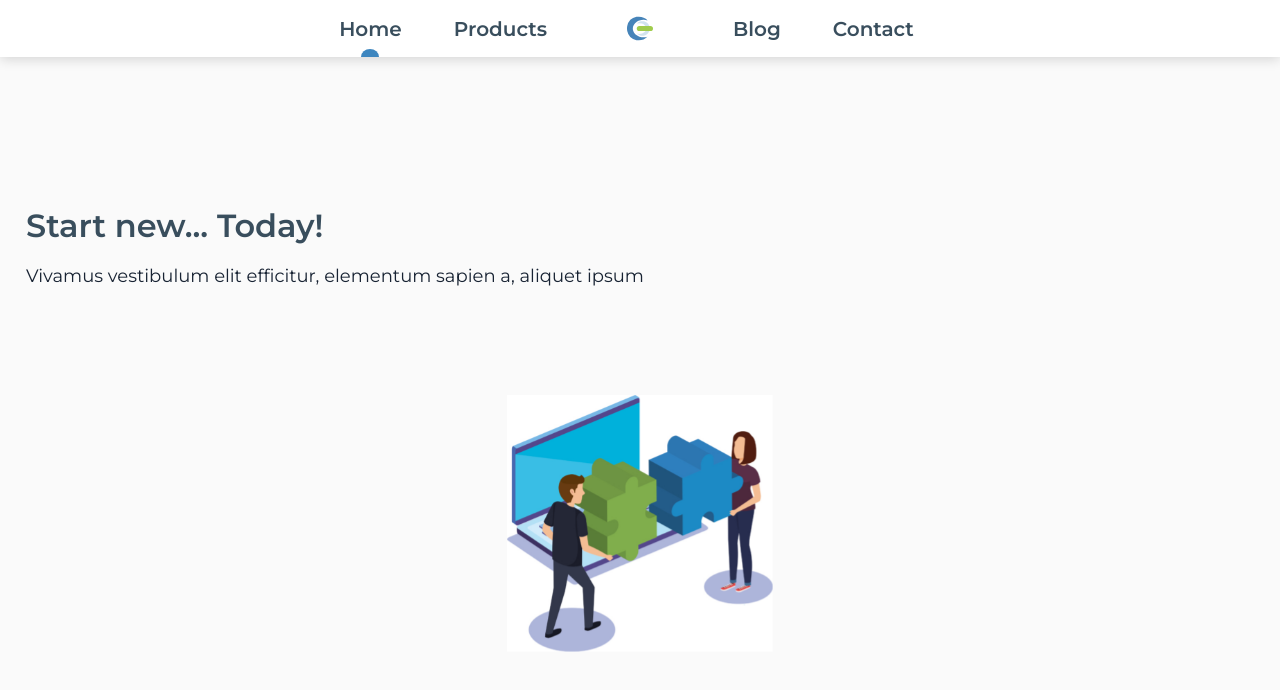
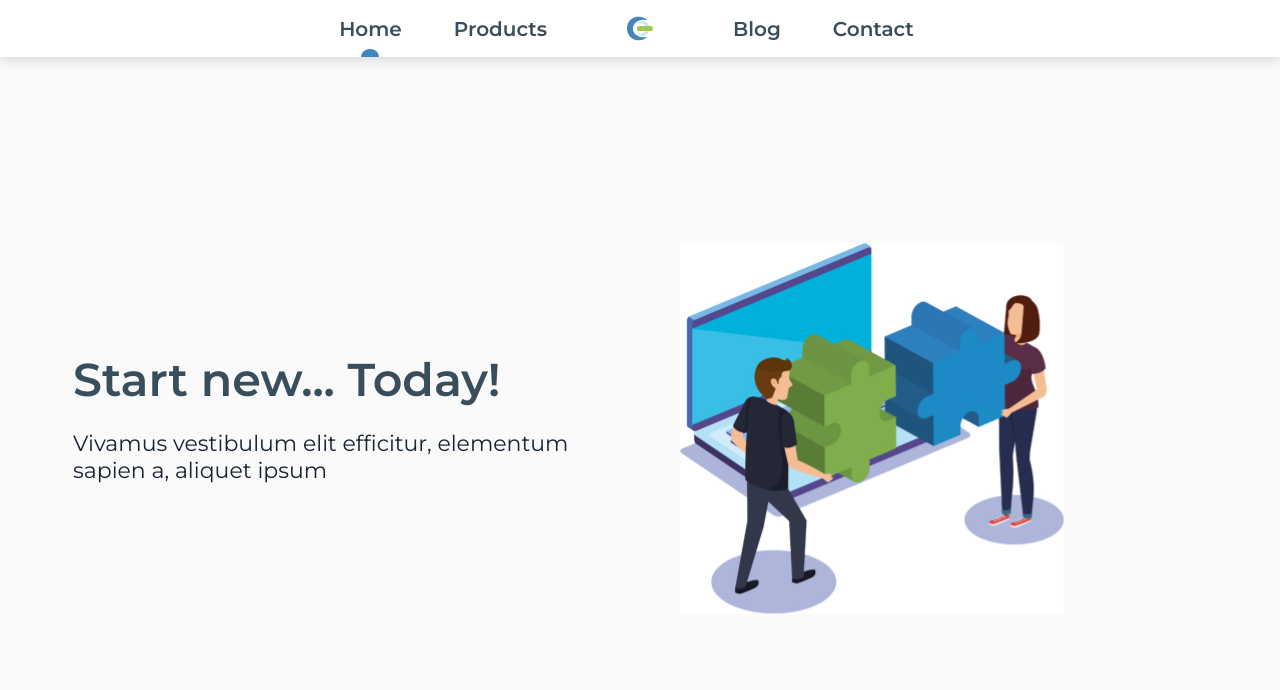
Before and after one commit to jmonchey/ikhokha-test, an Angular app: page / in a window 1280 px wide. Shown: the top 690 px of the page. Built offline with nearby package versions, Linux system fonts and the light colour scheme.

Commit message:
Implement desktop version of hero sections

```diff
--- a/src/app/landing-page/landing-page.component.html
+++ b/src/app/landing-page/landing-page.component.html
@@ -12,6 +12,9 @@
 </div>
 <div class="hero-section-2">
   <h2>Lorem ipsum something</h2>
+  <div class="hero-image">
+    <img src="/assets/images/56217.png">
+  </div>
   <div class="hero-information">
     <h3>New Product, new Story</h3>
     <p>
--- a/src/app/landing-page/landing-page.component.scss
+++ b/src/app/landing-page/landing-page.component.scss
@@ -67,6 +67,16 @@
       color: #182333;
     }
   }
+
+  .hero-image {
+    display: none;
+    justify-content: center;
+
+    img {
+      width: 236px;
+      height: 370px;
+    }
+  }
 }
 
 .logo-section {
@@ -112,3 +122,67 @@
   display: flex;
   justify-content: center;
 }
+
+@media (min-width: 600px) {
+  .hero-section {
+    grid-template-rows: auto;
+    grid-template-columns: 1fr 1fr;
+    align-items: center;
+
+    .hero-information {
+      box-sizing: border-box;
+      padding: 0 1rem;
+      max-width: 543px;
+      margin: 0 40px 0 auto;
+
+      h1 {
+        font-size: 46px;
+        line-height: 57px;
+      }
+
+      p {
+        font-size: 22px;
+        line-height: 27px;
+      }
+    }
+
+    .hero-image {
+      margin-left: 40px;
+      justify-content: flex-start;
+
+      img {
+        width: 384px;
+        height: 371px;
+      }
+    }
+  }
+
+  .hero-section-2 {
+    grid-template-columns: 1fr 1fr;
+    align-items: center;
+    row-gap: 60px;
+
+    h2 {
+      grid-column: 1 / span 2;
+      display: flex;
+      justify-content: center;
+      font-size: 32px;
+      line-height: 39px;
+    }
+
+    .hero-image {
+      display: flex;
+      grid-row: 2;
+    }
+
+    .hero-information {
+      grid-row: 2;
+      max-width: 525px;
+
+      p {
+        font-size: 18px;
+        line-height: 33px;
+      }
+    }
+  }
+}
```
